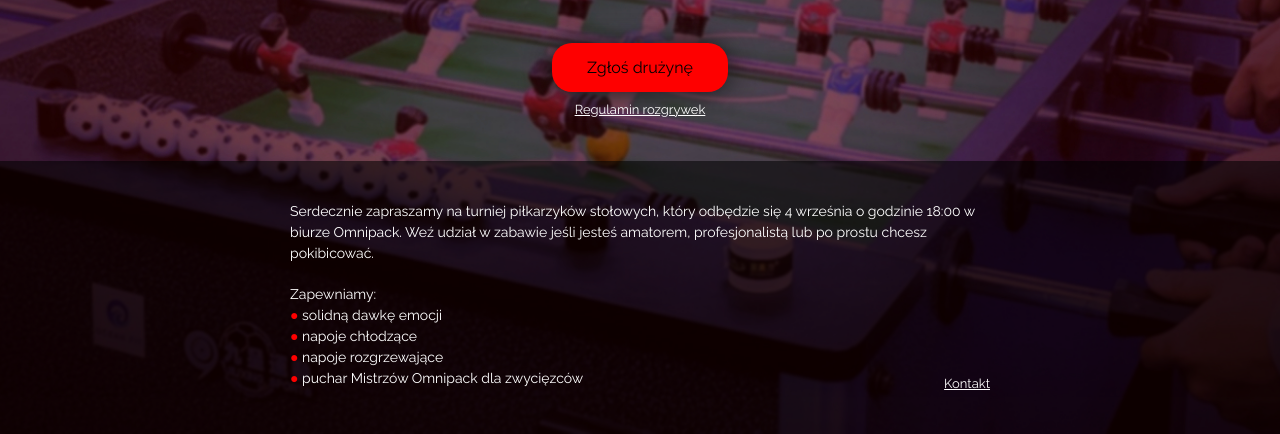
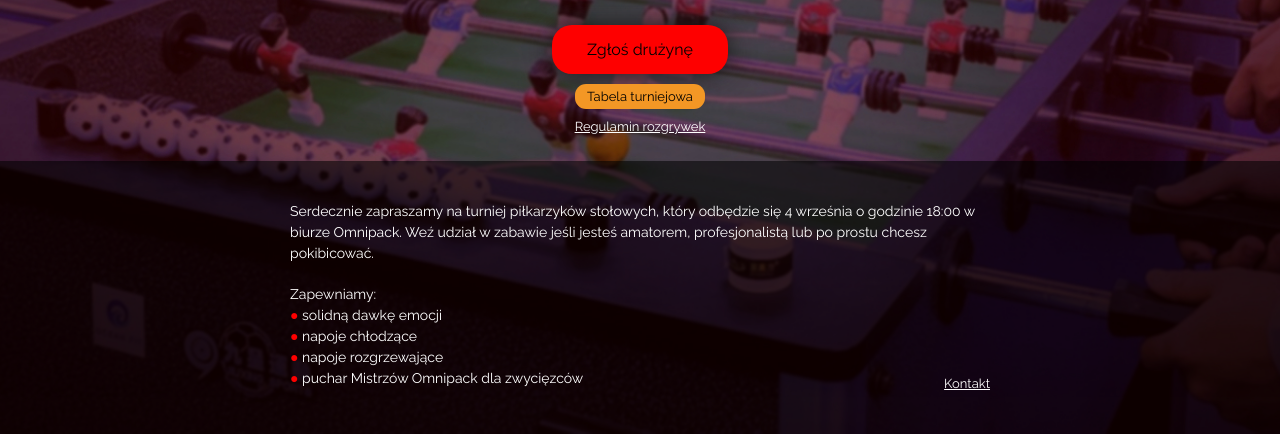
Before and after one commit to greenjellygit/foosball-tournament, a React app: page / in a window 1280 px wide. Shown: the part 366-800 px from the top of the page. Built offline with nearby package versions, Linux system fonts and the light colour scheme.

Commit message:
[Feature] Add link to tournament table;

```diff
--- a/src/app/app.css
+++ b/src/app/app.css
@@ -24,8 +24,24 @@
     text-decoration: underline;
     cursor: pointer;
     margin-top: 10px;
+    color: white;
 }
 
 .button-link:hover {
     opacity: 0.6;
 }
+
+.secondary-button {
+    font-size: 13px;
+    background-color: #f39725;
+    padding: 5px 12px;
+    border-radius: 11px;
+    color: black;
+    cursor: pointer;
+    margin-top: 10px;
+    text-decoration: none;
+}
+
+.secondary-button:hover {
+    background-color: #fab053;
+}
--- a/src/app/parts/sign-up.css
+++ b/src/app/parts/sign-up.css
@@ -21,3 +21,9 @@
 .sign-up-button:hover {
     background-color: #ff4343;
 }
+
+.bottom-buttons {
+    display: flex;
+    flex-direction: column;
+    align-items: center;
+}
--- a/src/app/parts/sign-up.js
+++ b/src/app/parts/sign-up.js
@@ -4,7 +4,14 @@ export function SignUp() {
   return (
     <div className="sing-up">
       <div className="sign-up-button">Zgłoś drużynę</div>
-      <div className="button-link">Regulamin rozgrywek</div>
+      <div className="bottom-buttons">
+        <a className="secondary-button"
+           href="https://challonge.com/pl/t12zlvxc"
+           target="_blank">
+          Tabela turniejowa
+        </a>
+        <div className="button-link">Regulamin rozgrywek</div>
+      </div>
     </div>
   );
 }
```
